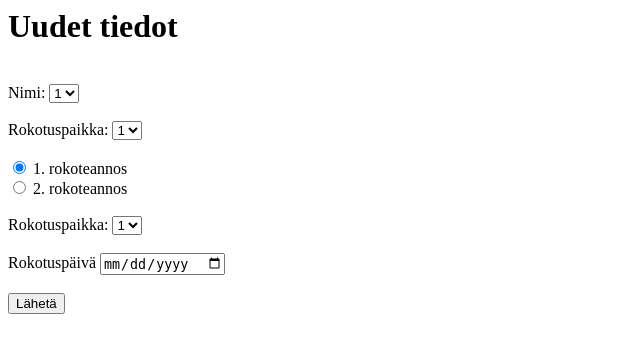
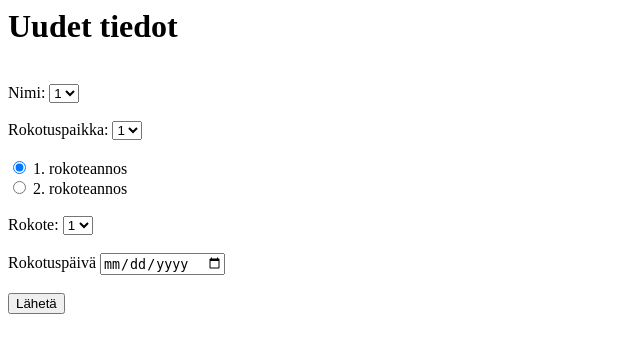
Before and after one commit to kalevat/rokotuskanta, a Flask app: template templates/new.html in a window 1280 px wide. Shown: the top 353 px of the page, without its empty margins (0-640 px from the left). Run offline with Flask 2, Linux system fonts and the light colour scheme; the template is opened without the code that fills it: most values are stand-ins (such as "Sample title", 1, 10 or a date in 2020).

Commit message:
Update new.html

```diff
--- a/templates/new.html
+++ b/templates/new.html
@@ -20,7 +20,7 @@
     <label for="first">1. rokoteannos</label><br>
     <input type="radio" id="second" name="vacc" value="2">
     <label for="second">2. rokoteannos</label><br><br>
-    <label for="place">Rokotuspaikka:</label>
+    <label for="place">Rokote:</label>
     <select name="vaccname" id="vaccname">
         {% for list_vacc in list_vacc %}
             <option value="{{ list_vacc[0] }}">{{ list_vacc[00] }}</option>
```
